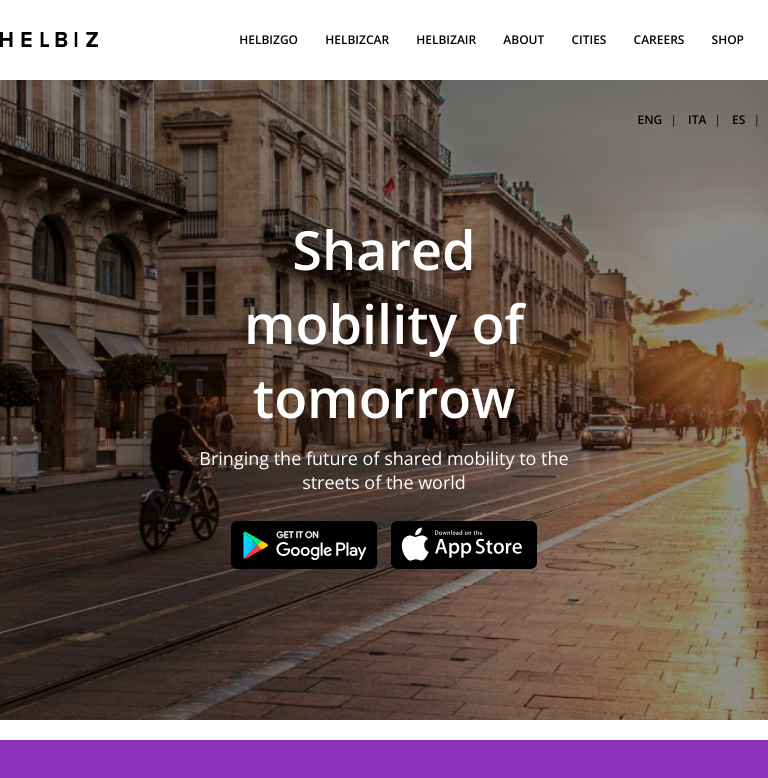
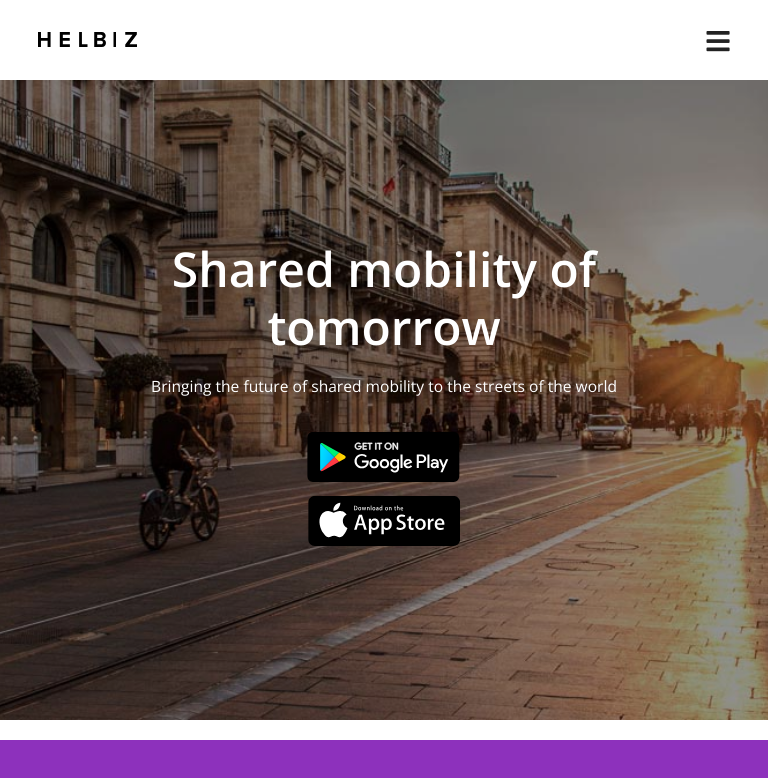
Before and after one commit to jopomin/html-css-helbiz, a plain HTML site: page index.html in a window 768 px wide. Shown: the top 778 px of the page. Drawn offline with nearby package versions, Linux system fonts and the light colour scheme.

Commit message:
Header Responsive

```diff
--- a/css/style.css
+++ b/css/style.css
@@ -9,8 +9,8 @@ body {
   font-size: 12px;
 }
 
-.container_1000 {
-  max-width: 1000px;
+.main-container {
+  max-width: 90%;
   margin: 0 auto;
 }
 
@@ -59,12 +59,14 @@ ul li {
 
 #menu ul {
   display: inline-block;
+  vertical-align: middle;
 }
 
 #menu ul li {
   display: inline;
   text-transform: uppercase;
   font-weight: 600;
+  color: #222;
 }
 
 #menu ul li:last-child {
@@ -86,6 +88,13 @@ ul li {
   color: #222;
 }
 
+#menu .fa-bars {
+  font-size: 2.2em;
+  color: #222;
+  vertical-align: middle;
+  display: none;
+}
+
 /* --- Banner --- */
 
 .jumbotron {
@@ -100,6 +109,7 @@ ul li {
 
 .jumbotron .jumbo-text {
   position: absolute;
+  width: 90%;
   top: 50%;
   left: 50%;
   transform: translate(-50%, -50%);
@@ -108,7 +118,7 @@ ul li {
 }
 
 .jumbotron .jumbo-text h1 {
-  font-size: 4.5em;
+  font-size: 5em;
   font-weight: 600;
   margin-bottom: 12px;
 }
@@ -118,13 +128,17 @@ ul li {
   margin-bottom: 12px;
 }
 
+.jumbotron .store-buttons {
+  margin: 35px 0 0;
+}
+
 .jumbotron .store-buttons div {
   display: inline-block;
-  margin: 15px 5px;
+  margin: 0 8px;
 }
 
 .jumbotron .store-buttons div img {
-  height: 48px;
+  height: 50px;
 }
 
 /******* --- Main --- *******/
@@ -162,3 +176,54 @@ footer {
   background: #222;
   height: 600px;
 }
+
+/* @@@@@@@@@@@@@@@@@@@@@ TABLET @@@@@@@@@@@@@@@@@@@@@ */
+
+@media screen and (min-width: 768px) and (max-width: 992px) {
+
+  #menu ul li {
+    display: none;
+  }
+
+  #menu .fa-bars {
+    display: inline-block;
+  }
+
+  .jumbotron .jumbo-text h1 {
+    font-size: 4em;
+  }
+
+}
+
+/* @@@@@@@@@@@@@@@@@@@@@ MOBILE @@@@@@@@@@@@@@@@@@@@@ */
+
+@media screen and (max-width: 768px) {
+
+  #menu ul li {
+    display: none;
+  }
+
+  #menu .fa-bars {
+    display: inline-block;
+  }
+
+  .jumbotron .jumbo-text {
+    max-width: 70%;
+  }
+
+  .jumbotron .jumbo-text h1 {
+    font-size: 4em;
+    margin-bottom: 20px;
+    line-height: 1.2;
+  }
+
+  .jumbotron .jumbo-text p {
+    font-size: 1.3em;
+  }
+
+  .jumbotron .store-buttons div {
+    display: block;
+    margin: 10px 0;
+  }
+
+}
--- a/index.html
+++ b/index.html
@@ -4,6 +4,7 @@
     <meta charset="utf-8">
     <link rel="preconnect" href="https://fonts.gstatic.com">
     <link href="https://fonts.googleapis.com/css2?family=Open+Sans:ital,wght@0,300;0,400;0,600;0,700;0,800;1,300;1,400;1,600;1,700;1,800&display=swap" rel="stylesheet">
+    <link rel="stylesheet" href="https://cdnjs.cloudflare.com/ajax/libs/font-awesome/5.15.2/css/all.min.css" integrity="sha512-HK5fgLBL+xu6dm/Ii3z4xhlSUyZgTT9tuc/hSrtw6uzJOvgRr2a9jyxxT1ely+B+xFAmJKVSTbpM/CuL7qxO8w==" crossorigin="anonymous" />
     <link rel="stylesheet" href="css/12-bool.css">
     <link rel="stylesheet" href="css/style.css">
     <title>Helbiz - Esercizio 2 Febbraio</title>
@@ -11,7 +12,7 @@
   <body>
     <header>
       <div id="top-bar">
-        <div class="container_1000">
+        <div class="main-container">
           <div class="container">
             <div id="logo" class="col-lg-3">
               <a href="#"><img src="img/helbiz-logo.svg" alt="Logo Helbiz"></a>
@@ -31,6 +32,7 @@
                 <li><a>ita<a/></li>
                 <li><a>es<a/></li>
               </ul>
+              <i class="fas fa-bars"></i>
             </div>
           </div>
         </div>
```
